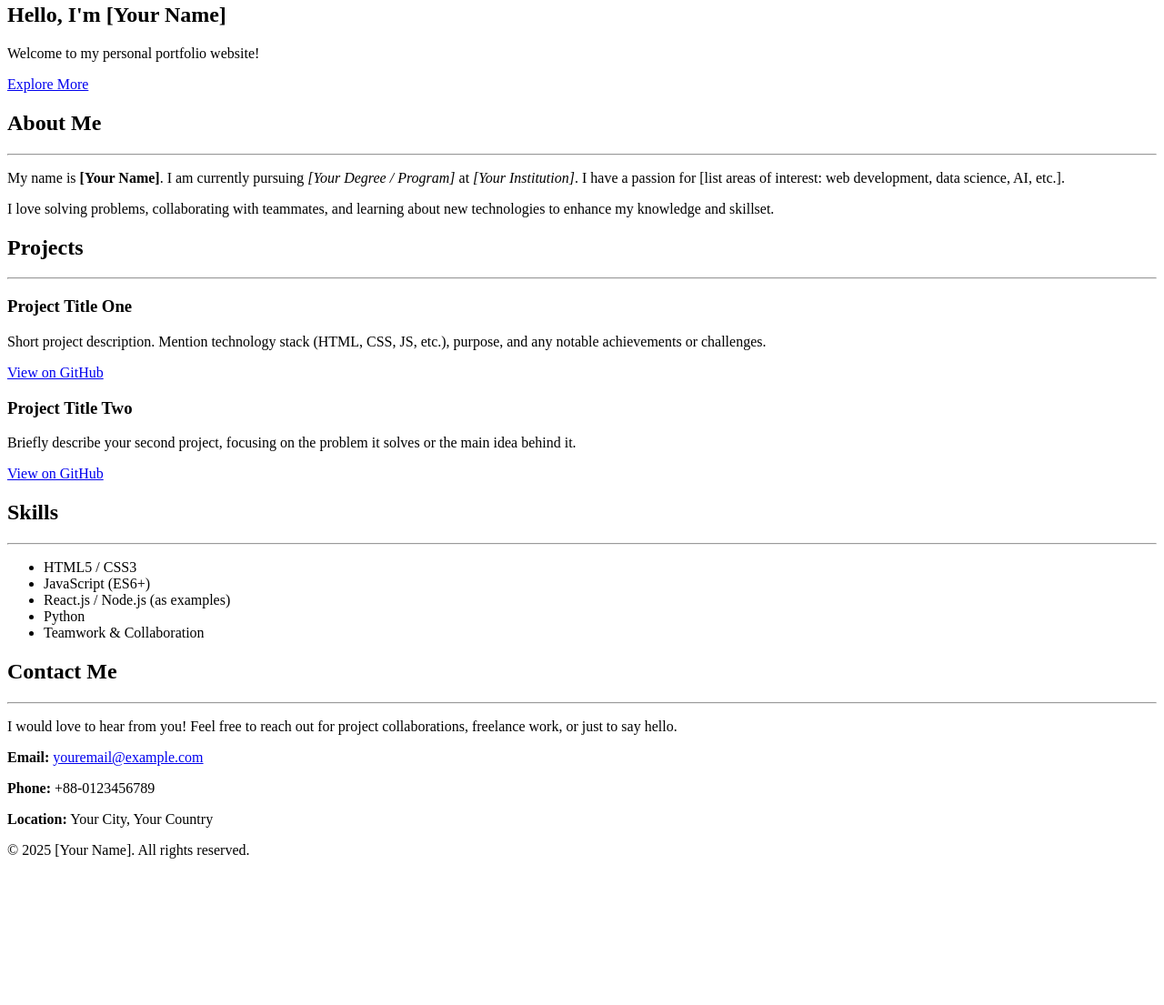
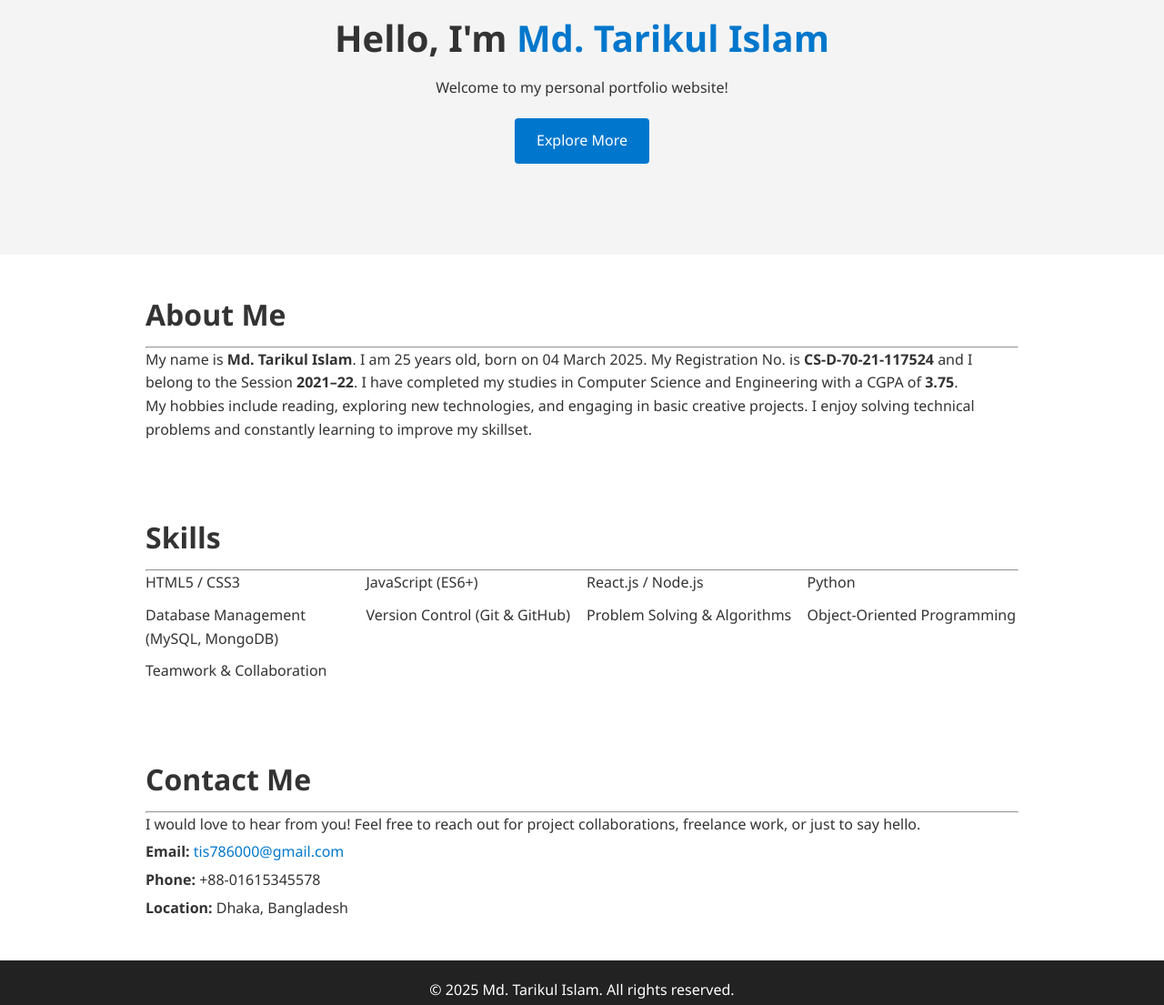
Before and after one commit to Tarikul-1/Portfolio-, a plain HTML site: page index.html in a window 1280 px wide. Shown: the part 168-1273 px from the top of the page at 91% size. Before the commit the page ends 1128 px from the top, so only its background shows below. Drawn offline with Linux system fonts and the light colour scheme.

Commit message:
Update index.html

```diff
--- a/index.html
+++ b/index.html
@@ -2,20 +2,17 @@
 <html lang="en">
 <head>
   <meta charset="UTF-8" />
-  <meta name="description" content="Personal Portfolio of [Your Name]" />
+  <meta name="description" content="Personal Portfolio of Md. Tarikul Islam" />
   <meta name="viewport" content="width=device-width, initial-scale=1.0" />
-  <title>My Portfolio</title>
-  <!-- Link to External CSS -->
-  <link rel="stylesheet" href="style.css" />
+  <title>Md. Tarikul Islam | Portfolio</title>
+  <link rel="stylesheet" href="welcome.css" />
 </head>
 <body>
-  <!-- HEADER / NAVIGATION -->
   <header>
     <nav class="navbar">
-      <div class="logo">[Your Name or Logo]</div>
+      <div class="logo">Md. Tarikul Islam</div>
       <ul class="nav-links">
         <li><a href="#about">About</a></li>
-        <li><a href="#projects">Projects</a></li>
         <li><a href="#skills">Skills</a></li>
         <li><a href="#contact">Contact</a></li>
       </ul>
@@ -23,77 +20,43 @@
     </nav>
   </header>
 
-  <!-- HERO SECTION -->
   <section class="hero">
     <div class="hero-text">
-      <h1>Hello, I'm <span>[Your Name]</span></h1>
+      <h1>Hello, I'm <span>Md. Tarikul Islam</span></h1>
       <p>Welcome to my personal portfolio website!</p>
       <a href="#about" class="hero-button">Explore More</a>
     </div>
-    <!-- Optionally include a hero image or illustration -->
   </section>
 
-  <!-- ABOUT SECTION -->
   <section id="about" class="container">
     <h2>About Me</h2>
     <hr />
     <div class="about-content">
       <p>
-        My name is <strong>[Your Name]</strong>. I am currently pursuing
-        <em>[Your Degree / Program]</em> at <em>[Your Institution]</em>.
-        I have a passion for [list areas of interest: web development, data science, AI, etc.].
+        My name is <strong>Md. Tarikul Islam</strong>. I am 25 years old, born on 04 March 2025. My Registration No. is <strong>CS-D-70-21-117524</strong> and I belong to the Session <strong>2021–22</strong>. I have completed my studies in Computer Science and Engineering with a CGPA of <strong>3.75</strong>.
       </p>
       <p>
-        I love solving problems, collaborating with teammates, and learning about
-        new technologies to enhance my knowledge and skillset.
+        My hobbies include reading, exploring new technologies, and engaging in basic creative projects. I enjoy solving technical problems and constantly learning to improve my skillset.
       </p>
     </div>
   </section>
 
-  <!-- PROJECTS SECTION -->
-  <section id="projects" class="container">
-    <h2>Projects</h2>
-    <hr />
-    <div class="project-list">
-      <!-- Project 1 -->
-      <div class="project">
-        <h3>Project Title One</h3>
-        <p>
-          Short project description. Mention technology stack (HTML, CSS, JS, etc.),
-          purpose, and any notable achievements or challenges.
-        </p>
-        <a href="https://github.com/username/project1" target="_blank">View on GitHub</a>
-      </div>
-
-      <!-- Project 2 -->
-      <div class="project">
-        <h3>Project Title Two</h3>
-        <p>
-          Briefly describe your second project, focusing on the problem it solves or the main idea behind it.
-        </p>
-        <a href="https://github.com/username/project2" target="_blank">View on GitHub</a>
-      </div>
-
-      <!-- Add more projects as needed -->
-    </div>
-  </section>
-
-  <!-- SKILLS SECTION -->
   <section id="skills" class="container">
     <h2>Skills</h2>
     <hr />
     <ul class="skills-list">
-      <!-- You can display skills as text, or with bars indicating proficiency, or with icons -->
       <li>HTML5 / CSS3</li>
       <li>JavaScript (ES6+)</li>
-      <li>React.js / Node.js (as examples)</li>
+      <li>React.js / Node.js</li>
       <li>Python</li>
-      <li>Teamwork &amp; Collaboration</li>
-      <!-- Add or remove as needed -->
+      <li>Database Management (MySQL, MongoDB)</li>
+      <li>Version Control (Git & GitHub)</li>
+      <li>Problem Solving & Algorithms</li>
+      <li>Object-Oriented Programming</li>
+      <li>Teamwork & Collaboration</li>
     </ul>
   </section>
 
-  <!-- CONTACT SECTION -->
   <section id="contact" class="container">
     <h2>Contact Me</h2>
     <hr />
@@ -102,18 +65,16 @@
       freelance work, or just to say hello.
     </p>
     <div class="contact-info">
-      <p><strong>Email:</strong> <a href="mailto:youremail@example.com">youremail@example.com</a></p>
-      <p><strong>Phone:</strong> +88-0123456789</p>
-      <p><strong>Location:</strong> Your City, Your Country</p>
+      <p><strong>Email:</strong> <a href="mailto:tis786000@gmail.com">tis786000@gmail.com</a></p>
+      <p><strong>Phone:</strong> +88-01615345578</p>
+      <p><strong>Location:</strong> Dhaka, Bangladesh</p>
     </div>
   </section>
 
-  <!-- FOOTER -->
   <footer>
-    <p>&copy; 2025 [Your Name]. All rights reserved.</p>
+    <p>&copy; 2025 Md. Tarikul Islam. All rights reserved.</p>
   </footer>
 
-  <!-- Link to External JavaScript -->
   <script src="script.js"></script>
 </body>
 </html>
```
